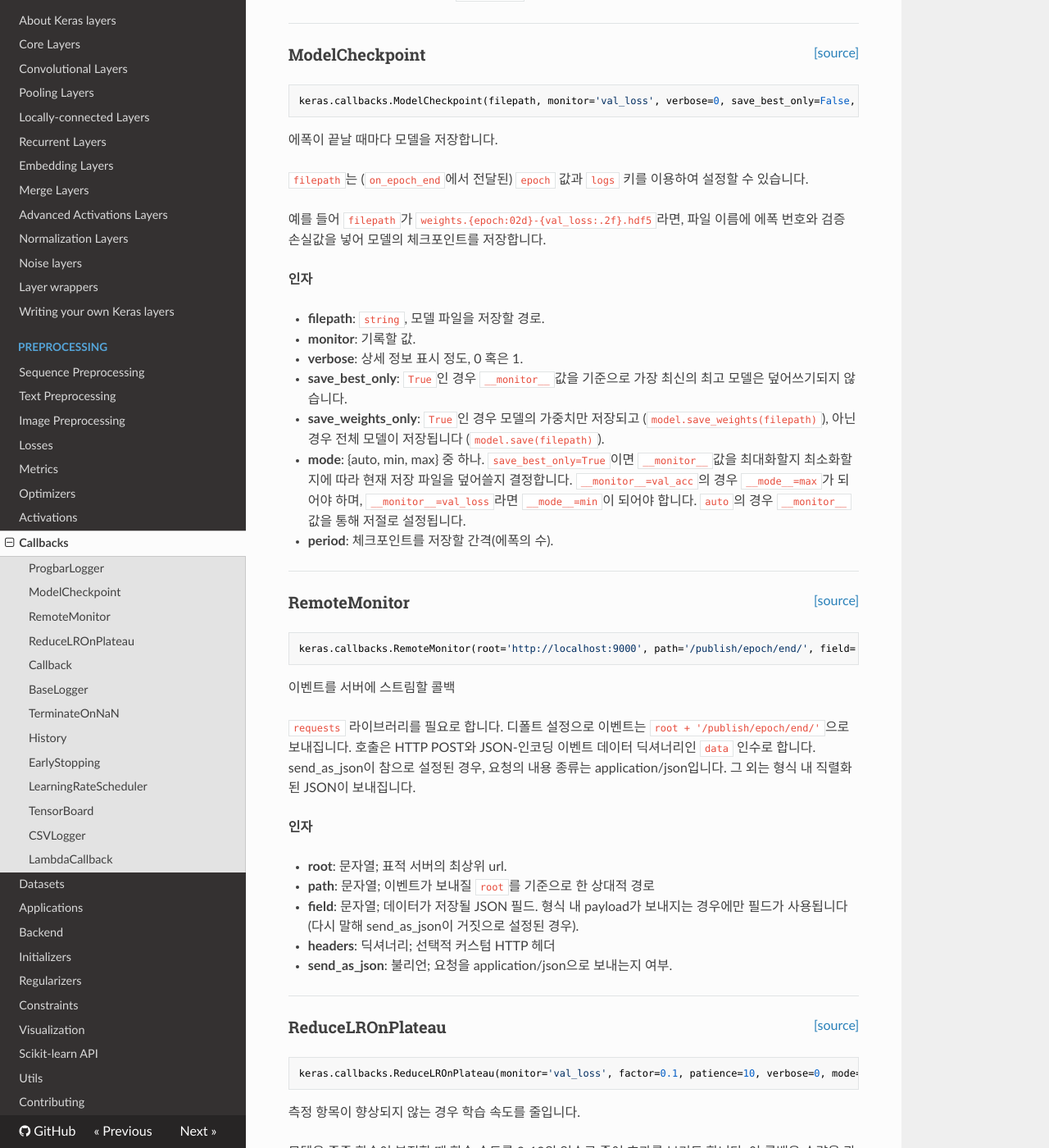
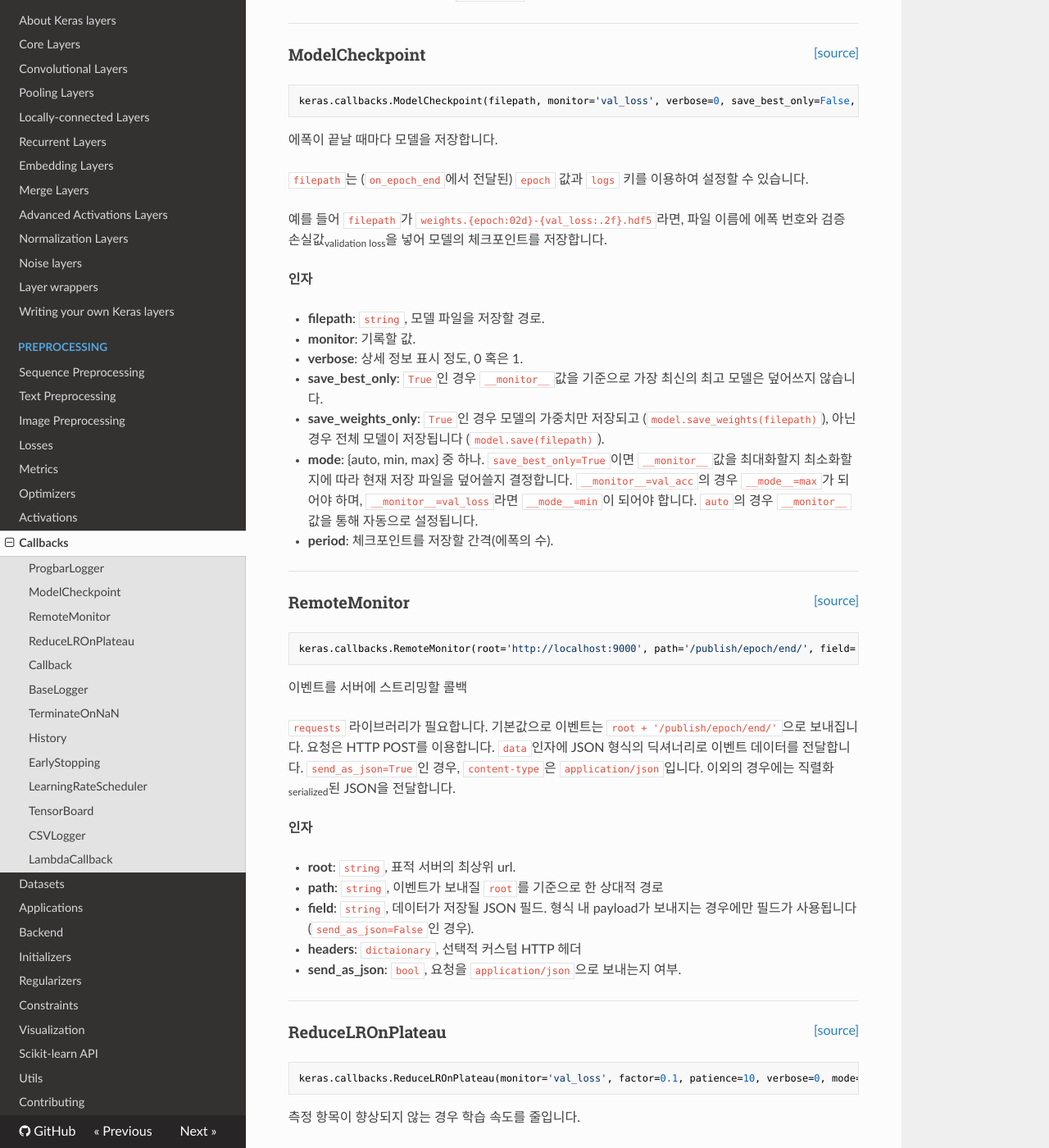
Before and after one commit to keras-team/keras-docs-ko, an MkDocs documentation site: the page built from sources/callbacks.md, in a window 1280 px wide and 1400 px high, scrolled down 697 px. Shown: the whole window at 82% size. Built offline with MkDocs 1.6.1, drawn with Linux system fonts in a browser that asks for light colours; nearby versions of some CDN libraries; some of the changed text lies outside the part shown.

Commit message:
Update callbacks.md
RemoteMonitor 수정
subscript 추가

````diff
--- a/sources/callbacks.md
+++ b/sources/callbacks.md
@@ -40,7 +40,7 @@
 `epoch` 값과 `logs` 키를 이용하여 설정할 수 있습니다.
 
 예를 들어 `filepath`가 `weights.{epoch:02d}-{val_loss:.2f}.hdf5`라면,
-파일 이름에 에폭 번호와 검증 손실값을 넣어
+파일 이름에 에폭 번호와 검증 손실값<sub>validation loss</sub>을 넣어
 모델의 체크포인트를 저장합니다.
 
 __인자__
@@ -49,7 +49,7 @@
 - __monitor__: 기록할 값.
 - __verbose__: 상세 정보 표시 정도, 0 혹은 1.
 - __save_best_only__: `True`인 경우
-    `__monitor__`값을 기준으로 가장 최신의 최고 모델은 덮어쓰기되지 않습니다.
+    `__monitor__`값을 기준으로 가장 최신의 최고 모델은 덮어쓰지 않습니다.
 - __save_weights_only__: `True`인 경우 모델의 가중치만 저장되고
     (`model.save_weights(filepath)`), 아닌 경우
     전체 모델이 저장됩니다 (`model.save(filepath)`).
@@ -59,7 +59,7 @@
     현재 저장 파일을 덮어쓸지 결정합니다. `__monitor__=val_acc`의 경우
     `__mode__=max`가 되어야 하며, `__monitor__=val_loss`라면
     `__mode__=min`이 되어야 합니다. `auto`의 경우
-    `__monitor__`값을 통해 저절로 설정됩니다.
+    `__monitor__`값을 통해 자동으로 설정됩니다.
 - __period__: 체크포인트를 저장할 간격(에폭의 수).
 
 ----
@@ -71,24 +71,23 @@
 keras.callbacks.RemoteMonitor(root='http://localhost:9000', path='/publish/epoch/end/', field='data', headers=None, send_as_json=False)
 ```
 
-이벤트를 서버에 스트림할 콜백
+이벤트를 서버에 스트리밍할 콜백
 
-`requests` 라이브러리를 필요로 합니다.
-디폴트 설정으로 이벤트는 `root + '/publish/epoch/end/'`으로 보내집니다.
-호출은 HTTP POST와 JSON-인코딩 이벤트 데이터 딕셔너리인
-`data` 인수로 합니다.
-send_as_json이 참으로 설정된 경우, 요청의 내용 종류는
-application/json입니다. 그 외는 형식 내 직렬화된 JSON이 보내집니다.
+`requests` 라이브러리가 필요합니다.
+기본값으로 이벤트는 `root + '/publish/epoch/end/'`으로 보내집니다.
+요청은 HTTP POST를 이용합니다. `data`인자에 JSON 형식의 딕셔너리로 이벤트 데이터를 전달합니다.
+`send_as_json=True`인 경우, `content-type`은
+`application/json`입니다. 이외의 경우에는 직렬화<sub>serialized</sub>된 JSON을 전달합니다.
 
 __인자__
 
-- __root__: 문자열; 표적 서버의 최상위 url.
-- __path__: 문자열; 이벤트가 보내질 `root`를 기준으로 한 상대적 경로
-- __field__: 문자열; 데이터가 저장될 JSON 필드.
+- __root__: `string`, 표적 서버의 최상위 url.
+- __path__: `string`, 이벤트가 보내질 `root`를 기준으로 한 상대적 경로
+- __field__: `string`, 데이터가 저장될 JSON 필드.
     형식 내 payload가 보내지는 경우에만 필드가 사용됩니다
-    (다시 말해 send_as_json이 거짓으로 설정된 경우).
-- __headers__: 딕셔너리; 선택적 커스텀 HTTP 헤더
-- __send_as_json__: 불리언; 요청을 application/json으로
+    (`send_as_json=False`인 경우).
+- __headers__: `dictaionary`, 선택적 커스텀 HTTP 헤더
+- __send_as_json__: `bool`, 요청을 `application/json`으로
     보내는지 여부.
 
 ----
````
Also changed, not shown: other parts of sources/callbacks.md (+2 -2 lines).
